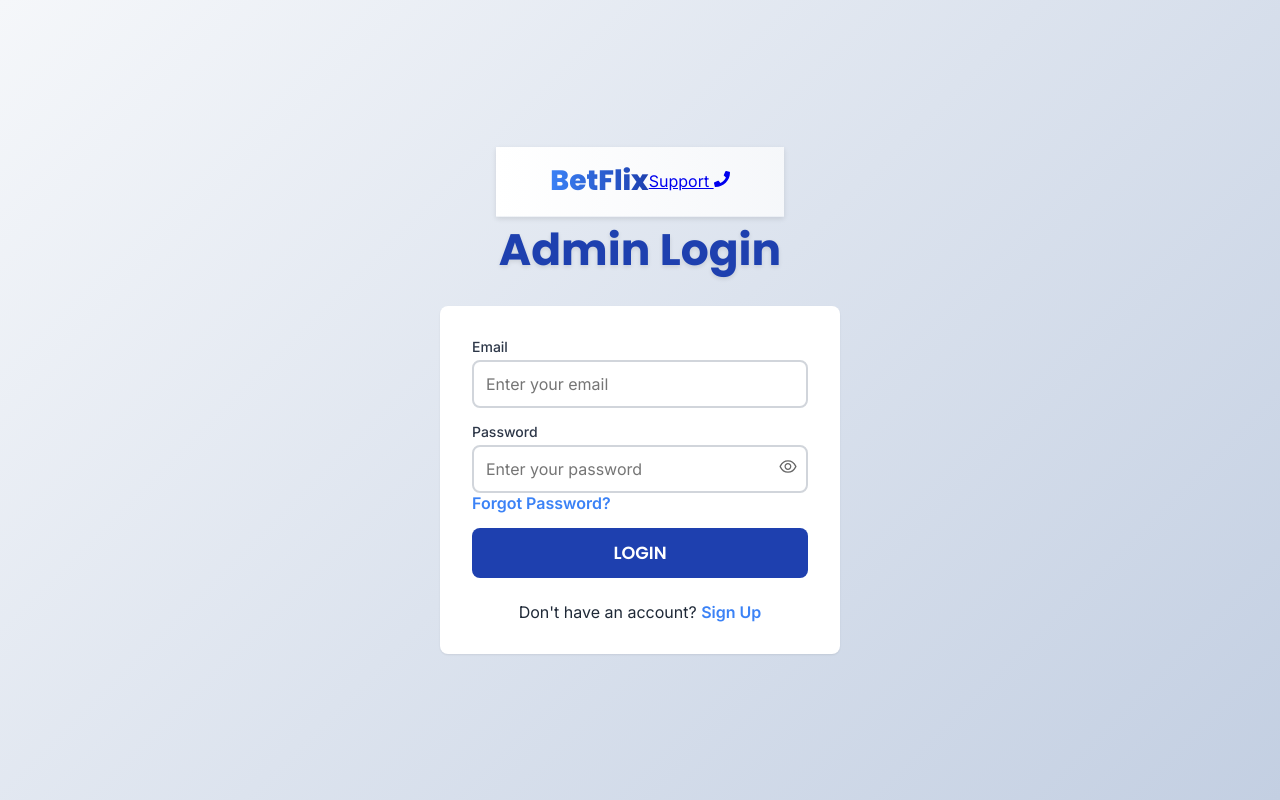
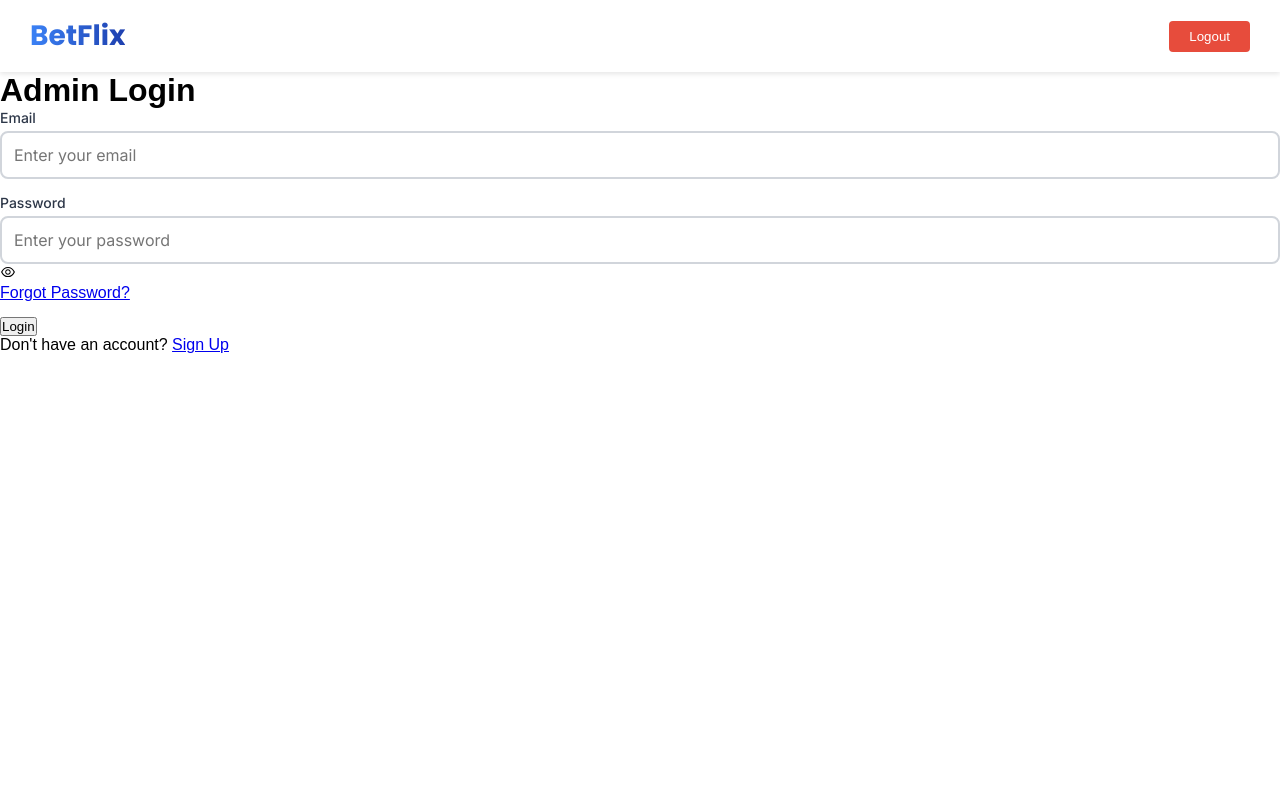
Before and after one commit to ay30bg/admin-betflix, a React (Create React App) app: page / in a window 1280 px wide. Built offline with nearby package versions, Linux system fonts and the light colour scheme.

Commit message:
Update Login.jsx

```diff
--- a/src/components/Login.jsx
+++ b/src/components/Login.jsx
@@ -1,8 +1,9 @@
 import React, { useState } from 'react';
 import { useNavigate } from 'react-router-dom';
 import { AiOutlineEye, AiOutlineEyeInvisible } from 'react-icons/ai';
-import AdminAuthHeader from './AdminAuthHeader'
-import '../styles/login.css'
+// import AdminAuthHeader from './AdminAuthHeader'
+// import '../styles/login.css'
+import Header from './Header'
 
 
 function Login() {
@@ -43,7 +44,7 @@ function Login() {
 
   return (
     <div className="login-page container">
-      <AdminAuthHeader />
+      <Header />
       <h1 className="login-header">Admin Login</h1>
       <form onSubmit={handleSubmit} className="login-form">
         <div className="form-group">
```
